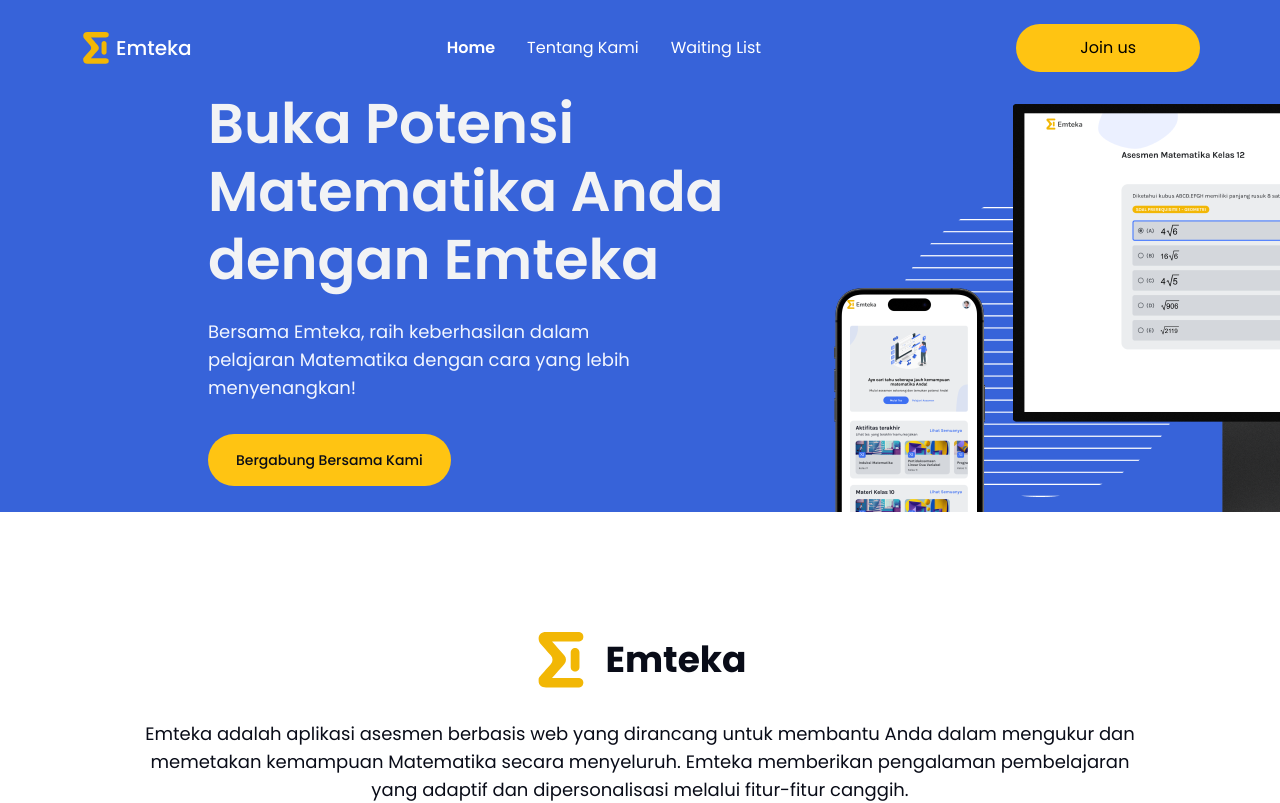
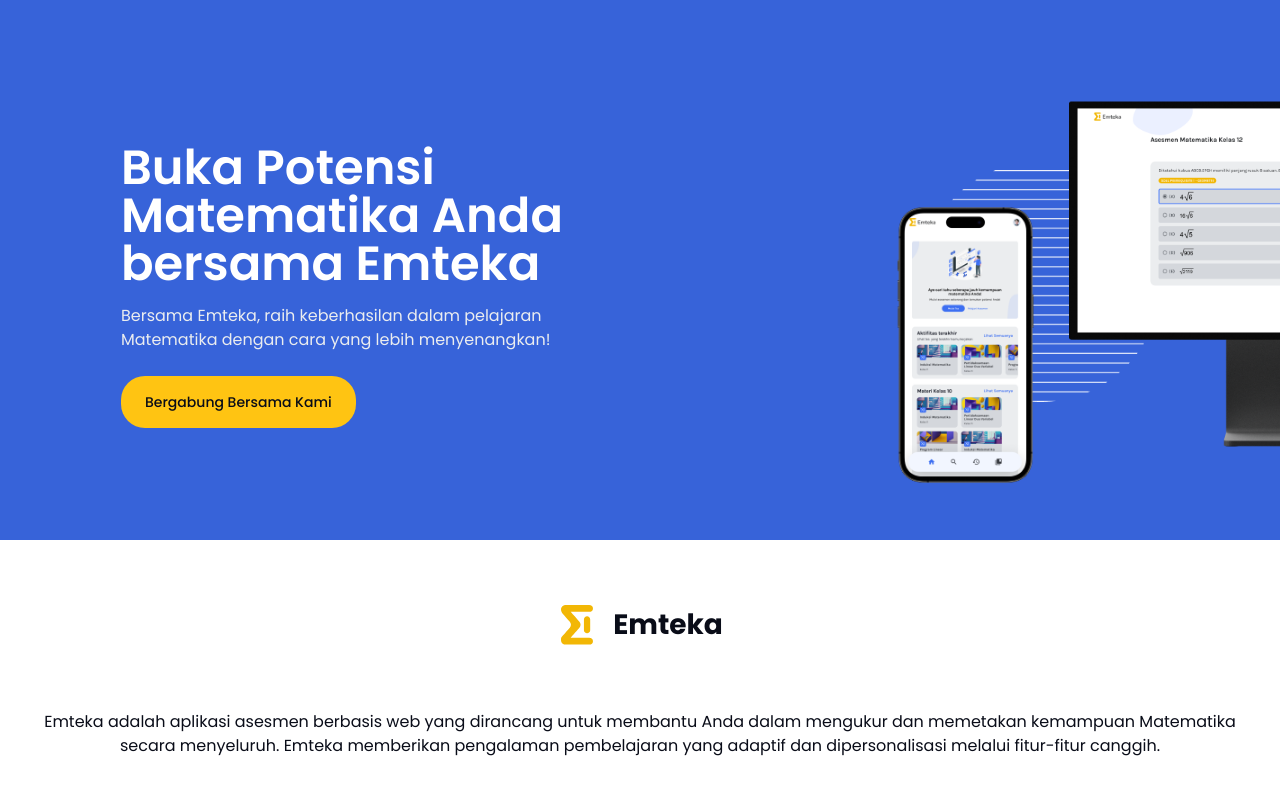
Before and after one commit to mdayat/emteka, a Next.js app: page / in a window 1280 px wide. Shown: the top 803 px of the page. Built offline with nearby package versions, Linux system fonts and the light colour scheme.

Commit message:
fix: revise Hero section

```diff
--- /dev/null
+++ b/src/app/(Home)/Hero.tsx
@@ -0,0 +1,63 @@
+import Image from "next/image";
+import Link from "next/link";
+
+import MobileImage from "@images/home/mobile.png";
+import DesktopImage from "@images/home/desktop.png";
+import OrnamentImage from "@images/home/ornament.png";
+
+export function Hero() {
+  return (
+    <div className="bg-secondary-500 relative overflow-hidden pt-8">
+      <div className="h-[580px] ml-8 lg:grid lg:grid-cols-2 lg:place-items-center lg:h-full lg:ml-16 xl:ml-20 2xl:ml-28">
+        <article className="grid grid-cols-12 pb-6 lg:block lg:w-[518px] lg:pb-0">
+          <div className="col-span-10 w-11/12 my-auto lg:w-full">
+            <h1 className="text-neutral-0 font-semibold text-[32px] leading-9 mb-4 lg:text-5xl">
+              Buka Potensi Matematika Anda bersama Emteka
+            </h1>
+
+            <p className="text-neutral-100 text-sm mb-6 lg:text-base">
+              Bersama Emteka, raih keberhasilan dalam pelajaran Matematika
+              dengan cara yang lebih menyenangkan!
+            </p>
+
+            <Link
+              href="/#waiting-list"
+              className="bg-primary-300 text-neutral-900 font-medium inline-block text-xs py-3 px-4 rounded-3xl lg:text-sm lg:py-4 lg:px-6"
+            >
+              Bergabung Bersama Kami
+            </Link>
+          </div>
+
+          <div className="col-span-2 place-self-center relative w-[300px] h-[290px] left-[136px] lg:hidden">
+            <Image src={OrnamentImage} alt="" fill />
+          </div>
+        </article>
+
+        <div className="absolute right-0 pl-8 lg:hidden">
+          <Image src={DesktopImage} alt="" className="relative -right-6" />
+          <Image src={MobileImage} alt="" className="absolute top-16" />
+        </div>
+
+        <div className="hidden lg:block lg:relative lg:ml-auto">
+          <Image
+            src={OrnamentImage}
+            alt=""
+            className="absolute top-1/2 -translate-y-1/2 scale-[.8]"
+          />
+
+          <Image
+            src={DesktopImage}
+            alt=""
+            className="relative -right-20 scale-75"
+          />
+
+          <Image
+            src={MobileImage}
+            alt=""
+            className="absolute top-40 scale-90"
+          />
+        </div>
+      </div>
+    </div>
+  );
+}
--- a/src/app/hero.tsx
+++ /dev/null
@@ -1,88 +0,0 @@
-"use client";
-
-import Image from "next/image";
-import Link from "next/link";
-
-import { useWindowSize } from "@hooks/useWindowSize";
-
-import MobileImage from "@images/home/mobile.png";
-import DesktopImage from "@images/home/desktop.png";
-import OrnamentImage from "@images/home/ornament.png";
-
-export function Hero() {
-  const { width } = useWindowSize();
-
-  return (
-    <section className="bg-secondary-500 relative overflow-hidden h-[727px] pt-[60px] desktop:h-[512px] desktop:pt-[96px]">
-      <article className="absolute left-6 desktop:top-1/2 desktop:-translate-y-1/2 desktop:left-20 desktop:w-[518px] mediumDesktop:left-52 mt-8">
-        <h1 className="text-neutral-50 font-semibold text-[40px] leading-[48px] mb-4 desktop:text-[48px] desktop:leading-[58px] desktop:mb-6 mediumDesktop:text-[56px] mediumDesktop:leading-[68px]">
-          Buka Potensi Matematika Anda dengan Emteka
-        </h1>
-
-        <p className="text-secondary-50 mb-8 leading-6 w-10/12 desktop:text-lg">
-          Bersama Emteka, raih keberhasilan dalam pelajaran Matematika dengan
-          cara yang lebih menyenangkan!
-        </p>
-
-        <Link
-          href="/#waiting-list"
-          className="bg-primary-300 text-neutral-900 font-medium inline-block text-xs leading-[18px] rounded-[30px] py-3 px-6 desktop:text-sm desktop:py-4 desktop:px-7"
-        >
-          Bergabung Bersama Kami
-        </Link>
-
-        {width !== 0 && width < 1024 ? <MobileHeroImage /> : <></>}
-      </article>
-
-      {width >= 1024 ? <DesktopHeroImage /> : <></>}
-    </section>
-  );
-}
-
-function MobileHeroImage() {
-  return (
-    <>
-      <Image
-        src={OrnamentImage}
-        alt=""
-        className="absolute top-1/2 -translate-y-1/2 -right-64"
-      />
-
-      <div className="absolute mt-6">
-        <Image
-          src={DesktopImage}
-          alt="Aplikasi Emteka Pada Perangkat Desktop"
-        />
-        <Image
-          src={MobileImage}
-          alt="Aplikasi Emteka Pada Perangkat Mobile"
-          className="absolute top-20"
-        />
-      </div>
-    </>
-  );
-}
-
-function DesktopHeroImage() {
-  return (
-    <div className="absolute right-0 h-full">
-      <Image
-        src={OrnamentImage}
-        alt=""
-        className="absolute top-1/2 -translate-y-1/2"
-      />
-
-      <Image
-        src={DesktopImage}
-        alt="Aplikasi Emteka Pada Perangkat Desktop"
-        className="translate-x-14"
-      />
-
-      <Image
-        src={MobileImage}
-        alt="Aplikasi Emteka Pada Perangkat Mobile"
-        className="absolute top-48 -left-14"
-      />
-    </div>
-  );
-}
--- a/src/app/layout.tsx
+++ b/src/app/layout.tsx
@@ -1,8 +1,8 @@
 import { Poppins } from "next/font/google";
 import type { ReactNode } from "react";
 
-import { Navbar } from "./navbar";
-import { Footer } from "./footer";
+// import { Navbar } from "./navbar";
+// import { Footer } from "./footer";
 
 import "../styles/globals.css";
 
@@ -18,9 +18,9 @@ export default function RootLayout({ children }: { children: ReactNode }) {
   return (
     <html lang="id" className={`${poppins.variable} font-poppins`}>
       <body>
-        <Navbar />
+        {/* <Navbar /> */}
         {children}
-        <Footer />
+        {/* <Footer /> */}
       </body>
     </html>
   );
--- a/src/app/page.tsx
+++ b/src/app/page.tsx
@@ -1,7 +1,7 @@
 import Image from "next/image";
 import type { Metadata } from "next";
 
-import { Hero } from "./hero";
+import { Hero } from "./(Home)/Hero";
 import { WaitingList } from "./waitingList";
 import { FAQ } from "./faq";
 
@@ -11,7 +11,7 @@ import FeedbackImage from "@images/home/feedback.png";
 import TrackingImage from "@images/home/tracking.png";
 
 export const metadata: Metadata = {
-  title: "Snippo Emteka",
+  title: "Emteka",
   description:
     "Emteka adalah aplikasi asesmen berbasis web yang dirancang untuk membantu Anda dalam mengukur dan memetakan kemampuan Matematika secara menyeluruh.",
 };
--- a/tailwind.config.js
+++ b/tailwind.config.js
@@ -3,9 +3,9 @@ module.exports = {
   content: ["./src/app/**/*.{ts,tsx,mdx}"],
   theme: {
     screens: {
-      desktop: "1024px",
-      mediumDesktop: "1280px",
-      largeDesktop: "1440px",
+      lg: "1024px",
+      xl: "1280px",
+      "2xl": "1440px",
     },
     colors: {
       transparent: "transparent",
```
